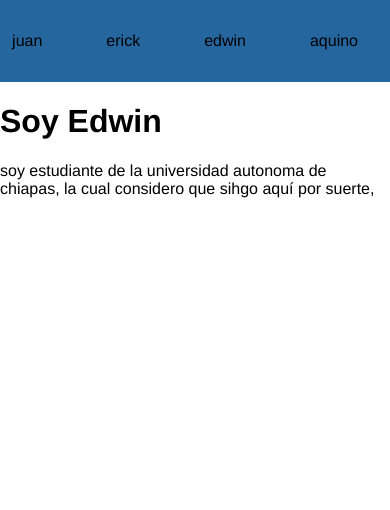
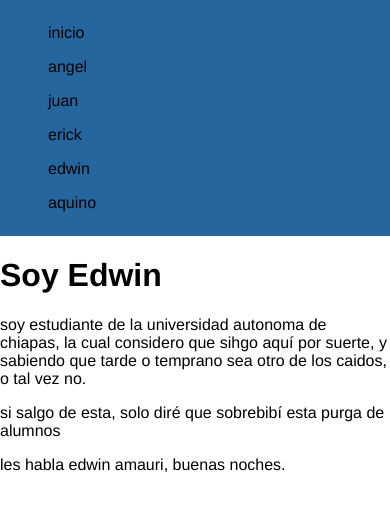
Before and after one commit to Angel-Julian-Mendez-Montalvo/DemoEquipoEsponja, a plain HTML site: page edwin.html in a window 390 px wide. Drawn offline with Linux system fonts and the light colour scheme.

Commit message:
edwin V2

```diff
--- a/edwin.html
+++ b/edwin.html
@@ -32,6 +32,21 @@
             transition: color 0.3s;
             padding: 0.5rem 1rem;
         }
+        nav a:hover{
+            background-color: rgb(0, 255, 76);
+            border-radius: 5px;
+        }
+        @media(max-width:600px){
+            nav ul{
+                flex-direction: column;
+                align-items: flex-start;
+            }
+            nav li{
+                margin: 0.5rem 0;
+                text-align: left;
+                width: 100px;
+            }
+        }
     </style>
 </head>
 <body>
@@ -51,10 +66,16 @@
 
             <p>
                 soy estudiante de la universidad autonoma de chiapas, la cual considero que sihgo aquí por
-                suerte,
+                suerte, y sabiendo que tarde o temprano sea otro de los caidos, o tal vez no.
+            </p>
+
+            <p>
+                si salgo de esta, solo diré que sobrebibí esta purga de alumnos
             </p>
         </td>
-        <td></td>
+        <td>
+            les habla edwin amauri, buenas noches.
+        </td>
     </tr>
 </body>
 </html>
```
